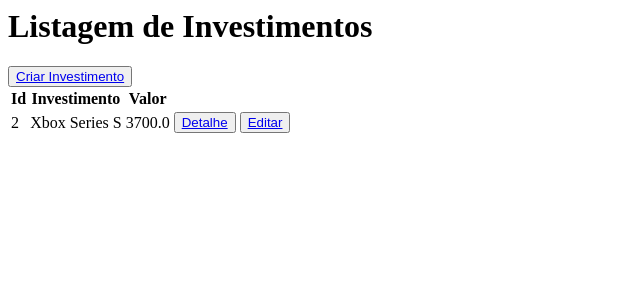
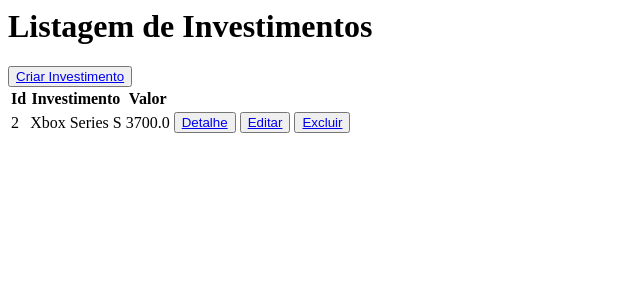
Before and after one commit to Leonardo-L-Cunha/investimento-django, a Django app: page / in a window 1280 px wide. Shown: the top 300 px of the page, without its empty margins (0-640 px from the left). Run offline with Django 5.2, Linux system fonts and the light colour scheme; data comes from the database, SQL or seed files in the repository.

Commit message:
feat: excluindo investimentos

```diff
--- a/invista_me_app/templates/investimentos/investimentos.html
+++ b/invista_me_app/templates/investimentos/investimentos.html
@@ -20,6 +20,9 @@
             <button>
                 <a href="{% url 'editar' dado.id %}">Editar</a>
             </button>
+            <button>
+                <a href="{% url 'excluir' dado.id %}">Excluir</a>
+            </button>
         </td>
     </tr>
     {% endfor %}
```
